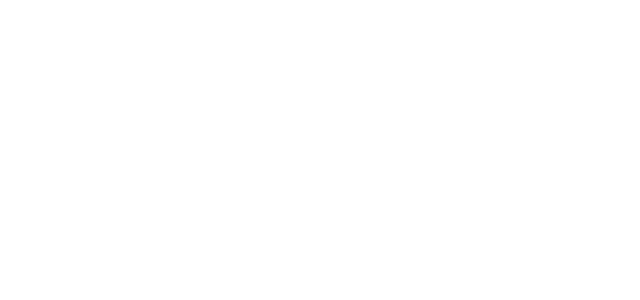
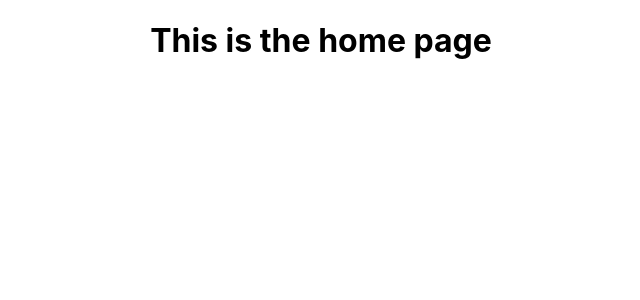
Before and after one commit to SacleuxBenoit/sandbox-react, a React (Create React App) app in the folder react-router/: page / in a window 1280 px wide. Shown: the top 300 px of the page, without its empty margins (319-959 px from the left). Built offline with nearby package versions, Linux system fonts and the light colour scheme.

Commit message:
add route for Home

```diff
--- a/react-router/src/App.js
+++ b/react-router/src/App.js
@@ -1,9 +1,15 @@
 import './App.css';
+import {BrowserRouter as Router, Routes, Route} from 'react-router-dom'
+import {Home} from './pages/Home'
 
 function App() {
   return (
     <div className="App">
-
+      <Router>
+        <Routes>
+          <Route path="/" element={<Home />}/>
+        </Routes>
+      </Router>
     </div>
   );
 }
```
